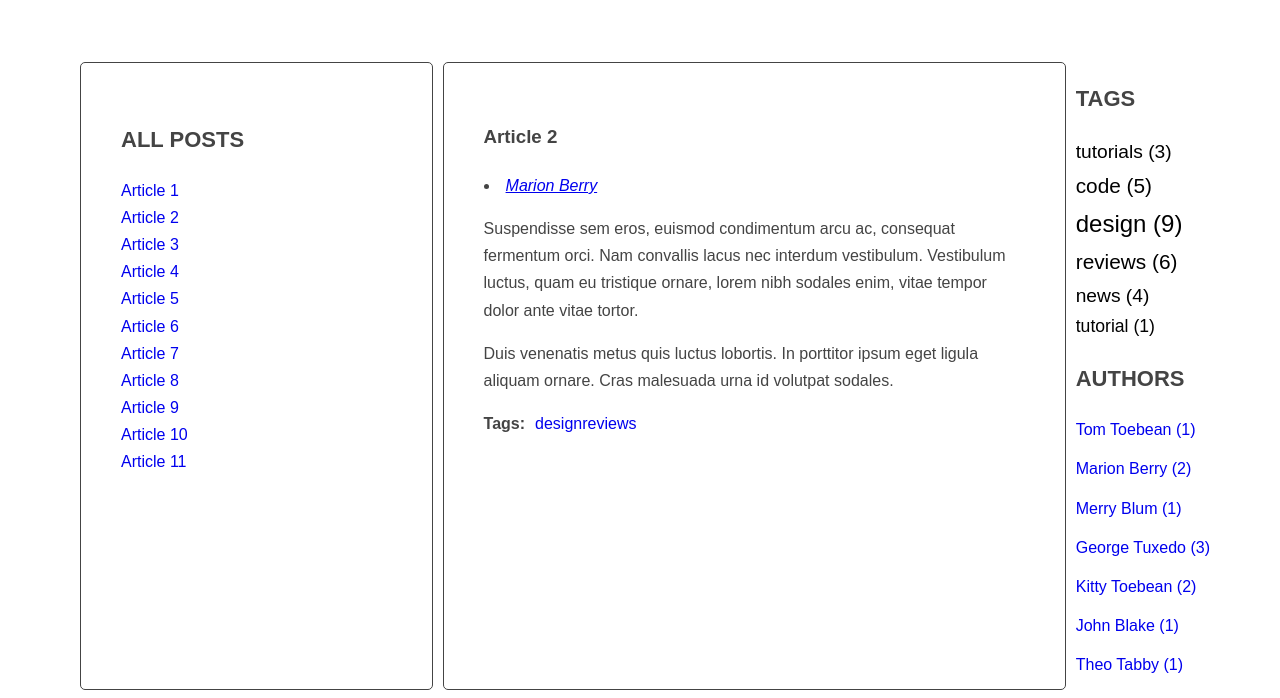
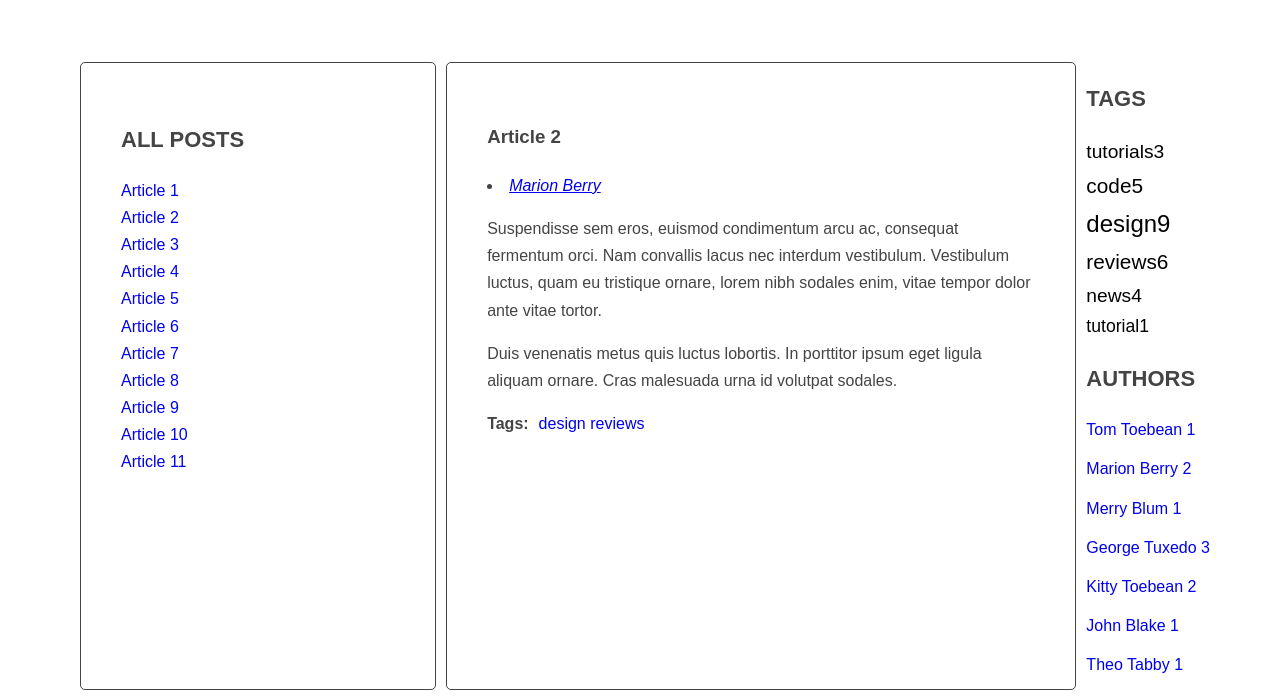
Before and after one commit to Tweber663/5-javascript-blog, a website: page index.html in a window 1280 px wide. Shown: the part 120-818 px from the top of the page. Drawn offline with nearby package versions, Linux system fonts and the light colour scheme.

Commit message:
JS - All handlebard operational

```diff
--- a/index.html
+++ b/index.html
@@ -21,6 +21,7 @@
             <article class="post" id="article-1" data-tags="tutorials code design" data-author="Tom Toebean">
             <h3 class="post-title">Article 1</h3>
             <p class="post-author">
+
             </p>
             <div class="post-content">
                 <p>Morbi vel cursus nulla, vel varius mauris. Suspendisse sed elit sit amet risus faucibus vestibulum ut sit amet purus. Donec orci est, condimentum ut quam quis, scelerisque fringilla ligula.</p>
@@ -187,6 +188,24 @@
         </aside>
         </main>
     </div>
+  <script id="article-titles" type="text/x-handlebars-template">
+    <li><a href="{{ articleId }}"><span>{{ articleTitle }}</span></a></li>
+  </script>
+  <script id="bottom-tags" type="text/x-handlebars-template">
+    <li><a href="#tag-{{ tag }}">{{ tag }}</a></li>
+  </script>
+  <script id="tags-column" type="text/x-handlebars-template">
+    <li><a class="{{ tagSize }}{{ tagLink }}" href="#tag-{{ tag }}">{{ tag }}<span>{{ counter }}</span></a></li>
+  </script>
+  <script id="author-tags" type="text/x-handlebars-template">
+    <li><a href="#tag-${{ property }}"><span class="author-name">{{ property }} {{ counter }}</span></a></li>
+  </script>
+  <script id="author-link" type="text/x-handlebars-template">
+    <li><a href="#{{ title }}"><span>{{ title }}</span></a></li>
+  </script>
+
+  <script src="https://cdnjs.cloudflare.com/ajax/libs/handlebars.js/4.1.0/handlebars.min.js"></script>
   <script src="js/script.js"></script>
+
 </body>
 </html>
--- a/js/script.js
+++ b/js/script.js
@@ -1,4 +1,12 @@
 'use strict';
+
+const handleTemplate = {
+  authorName: Handlebars.compile(document.querySelector('#author-link').innerHTML),
+  authorTags: Handlebars.compile(document.querySelector('#author-tags').innerHTML),
+  tagsColumns: Handlebars.compile(document.querySelector('#tags-column').innerHTML),
+  bottomTags: Handlebars.compile(document.querySelector('#bottom-tags').innerHTML),
+  articleTitles: Handlebars.compile(document.querySelector('#article-titles').innerHTML)
+}
 
 
 const
@@ -104,7 +112,6 @@ const generateTags = () => {
 
     for (let tag of articleTagsArray) {
       /* generate HTML of the link + add generated code to html variable */
-      let linkHTML = `<li><a href="#tag-${tag}">${tag}</a></li>`;
 
       /* check if the link is NOT already in allTags */
       if(!allTags.hasOwnProperty(tag)){
@@ -113,7 +120,7 @@ const generateTags = () => {
       } else {
         allTags[tag]++;
       }
-      html += linkHTML;
+      html += handleTemplate.bottomTags({tag: tag}); /*Loading bottom tags ussing handlebard -> 🚲 */
     }
 
     tagWrapper.innerHTML = html;
@@ -127,16 +134,17 @@ const generateTags = () => {
   console.log('tafsParams:', tagsParams);
 
   /*Create va for all links HTML */
-  let allTagsHTML = ``;
+  let handleTemp = ``;
 
   /*Stat loop: for each tag in allTags */
   for(let tag in allTags) {
     /*Passing as argument tag count + min/max*/
     const tagLinkHTML = calculateTagClass(allTags[tag], tagsParams); //----------------🟧
-    allTagsHTML += `<li><a class="${optCloudClassPrefix}${tagLinkHTML}" href="#tag-${tag}">${tag} <span>(${allTags[tag]})</span></a></li>`;
+    /* Uploading tags to right column using handlebars -> 🚲*/
+    handleTemp += handleTemplate.tagsColumns({tagSize: optCloudClassPrefix, tagLink: tagLinkHTML, tag: tag, counter: allTags[tag]})
   }
   /*add html from allTagsHTML to tagList*/
-  tagList.innerHTML = allTagsHTML;
+  tagList.innerHTML += handleTemp
 
   /*targetting TAGS right column individual Li's*/
   const tagListLi = document.querySelectorAll(optTagsListLink);
@@ -144,6 +152,7 @@ const generateTags = () => {
   Array.from(tagListLi).forEach((tag) => {
     const hrefTags = tag.children[0].getAttribute('href');
     const loneTag = hrefTags.replace('#tag-', '');
+    console.log(loneTag)
 
     tag.addEventListener('click', () => {
       generateTitleLinks('[data-tags~="' + loneTag +'"]');
@@ -189,19 +198,23 @@ addClickListenersToTags();
 
 // -------------------------------------------Authors
 
-//1.Generate author names under article title &
 
 const generateAuthors = () => {
   const articles = document.querySelectorAll(optArticleSelector);
   const authorsDOM = document.querySelector(optAuthorsListSelector);
-  console.log(authorsDOM);
+
+
   let allAuthors = {};  /*Here only uniqe author names / links are stored*/
-
   Array.from(articles).forEach((article) => {  //Cycling by each article
     //[1.
     const tagWrapper = article.querySelector(optAuthorUL); /* find tags wrapper (changes DOM location every cycle) */
     const authorTag = article.getAttribute('data-author');  /* Authors tags */
-    tagWrapper.innerHTML = `<li><a href="#${authorTag}-">${authorTag}</a></li>`; /*Creates new html each cycle + pushes to HTML DOM */
+
+    //[ Loading author name undet title using handlebars --> 🚲
+    const linkHTMLData = handleTemplate.authorName({title: `${authorTag}`})
+    tagWrapper.innerHTML = linkHTMLData;
+    //]
+
     //]2.
     if (!allAuthors.hasOwnProperty(authorTag)){
     /* Checks if tag property exists (natrually it won't during the first check, so we automatially give it 1 point) */
@@ -211,14 +224,14 @@ const generateAuthors = () => {
     }
   });
 
-  let emptyHtml = ``;
+  let handleTemp = ``;
   /*Cycling throught each property inside 'allAthors' object */
   for (let property in allAuthors) {
-  /* based on original (not duplicated) author names, creates a link a pushes into HMTL */
-    let authorHTML = `<li><a href="#tag-${property}"><span class="author-name">${property} (${allAuthors[property]})</span></a></li>`;
-    emptyHtml += authorHTML;
+  /* based on original (not duplicated) author names, creates a link a pushes into HMTL -> 🚲*/
+    handleTemp += handleTemplate.authorTags({property: property, counter: allAuthors[property]})
   }
-  authorsDOM.innerHTML += emptyHtml;
+  /*Using the handlebars we're uploating the authors name to the right column*/
+  authorsDOM.innerHTML += handleTemp;
 };
 generateAuthors();
 
@@ -264,13 +277,10 @@ function generateTitleLinks(customSelector = ''){
 
     /* [DONE]find the title element */
     const articleTitle = article.querySelector(optTitleSelector).innerHTML;
-
-    /* [DONE]create HTML of the link */
-    const linkHTML = `<li><a href="${articleId}"><span>${articleTitle}</span></a></li>`;
-
-    /* [DONE]Adding <HTML> to html variable */
-    html += linkHTML;
+    /*Loading title links to right column using handle Bars*/;
+    html += handleTemplate.articleTitles({articleId: articleId, articleTitle: articleTitle})
   }
+  console.log(html);
 
   /* Event listner activates titleClickHandler*/
   titleList.innerHTML = html;
```
Also changed, not shown: package.json (line endings or trailing spaces).
